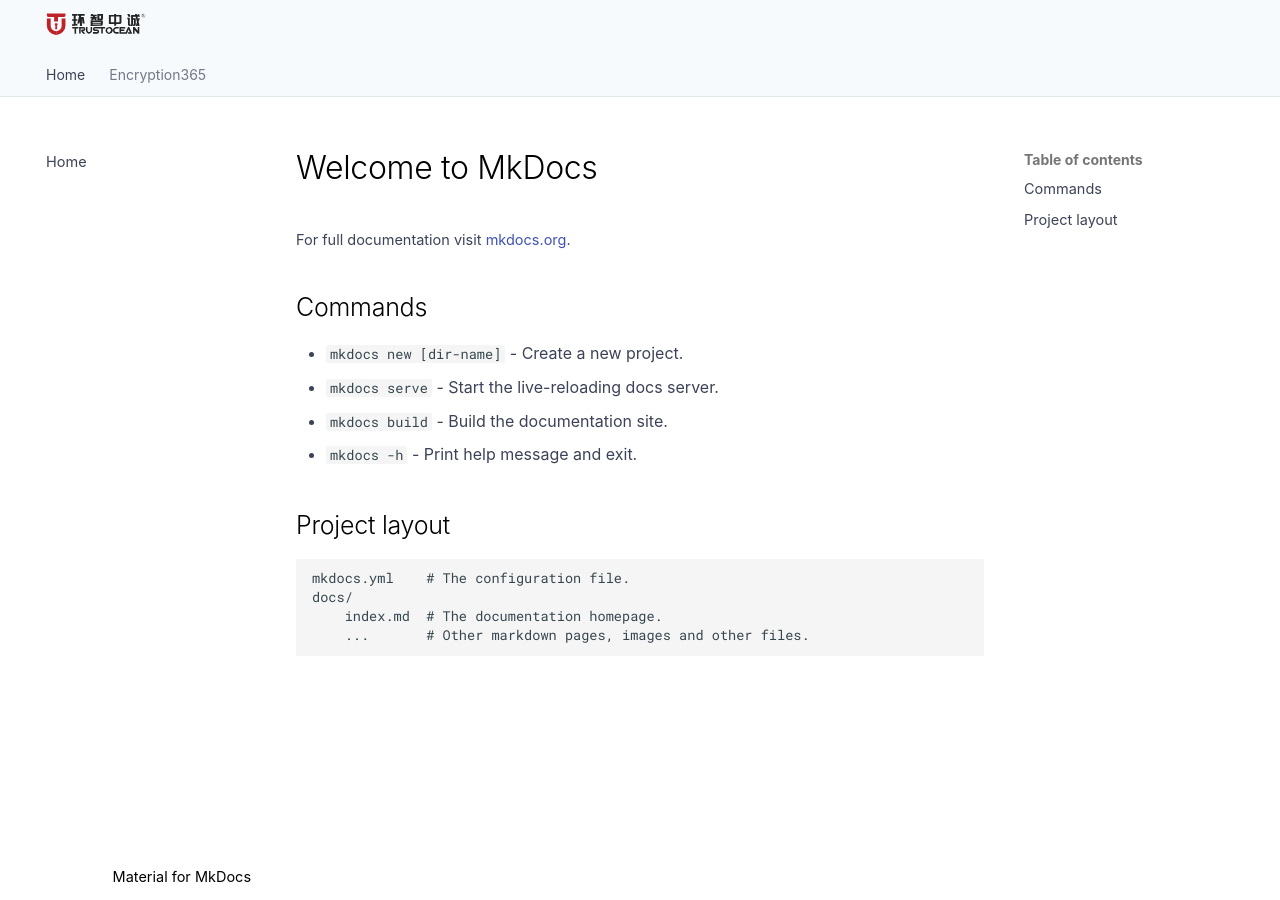
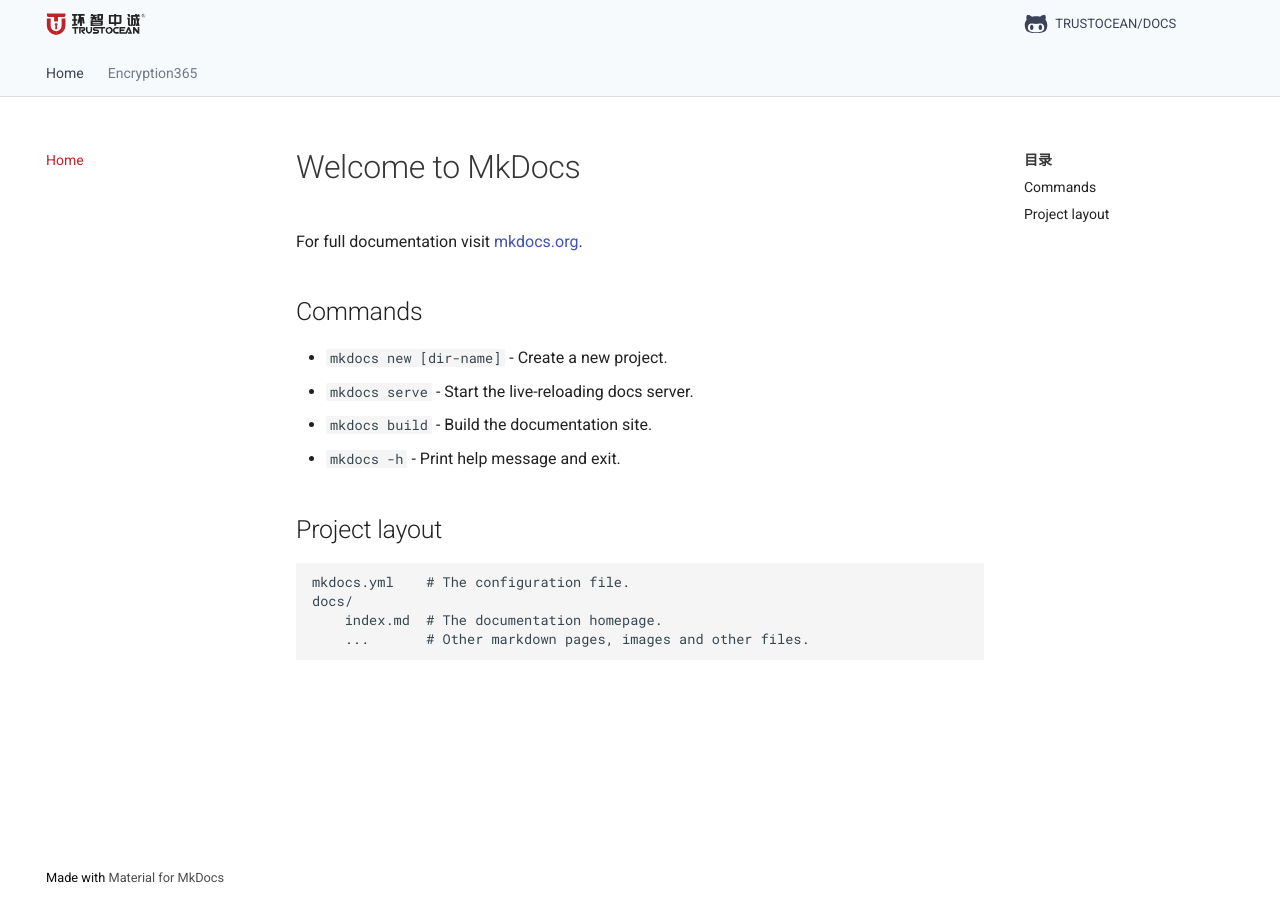
Before and after one commit to trustoceanltd/docs, an MkDocs documentation site: the page built from docs/index.md, in a window 1280 px wide. Built offline with MkDocs 1.6.1 and Material for MkDocs 9.7.7, drawn with Linux system fonts in a browser that asks for light colours.

Commit message:
优化样式

```diff
--- a/docs/stylesheets/extra.css
+++ b/docs/stylesheets/extra.css
@@ -1,36 +1,66 @@
-body,p,div,span,a,table,tb{
-    line-height: 1.5;
-    font-size: 14.5px;
-    font-family: -apple-system,BlinkMacSystemFont,"Segoe UI",Roboto,Oxygen-Sans,Ubuntu,Cantarell,"Helvetica Neue",sans-serif;
-    font-weight: normal;
-    color: #3c4257;
+:root>* {
+    --md-primary-fg-color:        #f7fafc;
+    --md-primary-bg-color:        #3c4257;
+    --md-primary-fg-color--light: #ECB7B7;
+    --md-primary-fg-color--dark:  #90030C;
+    --md-footer-bg-color: #ffffff !important;
+    --md-footer-fg-color: #000;
+    --md-footer-bg-color--dark: rgb(255 255 255);
+    --md-default-fg-color--light: rgb(0 0 0 / 79%);
+    --md-footer-fg-color--lighter: hsl(0deg 0% 5%);
+    --md-footer-fg-color--light: hsl(0deg 0% 0% / 70%);
 }
-.md-header{
-    background-color: #f7fafc;
-    box-shadow: none !important;
-    color: #3c4257;
+.md-nav__link:focus, .md-nav__link:hover,.md-nav__item .md-nav__link--active {
+    color: #be2327 !important;
 }
-.md-footer {
+.md-search__form, .md-search__form:hover, .md-search__form:focus {
     background-color: rgb(255 255 255);
-    color: #3c4257;
+    height: 1.8rem;
+    border-radius: 3px;
+    border: 1px solid #ddd;
 }
-.md-footer-meta {
-    background-color: rgb(255 255 255);
-    color: #333;
+.md-footer__link{
+    opacity: .7;
 }
-.md-footer-copyright, .md-footer-copyright:hover {
-    color: #333333 !important;
+.md-footer__link:focus, .md-footer__link:hover {
+    opacity: 1;
 }
-html .md-footer-meta.md-typeset a, html .md-footer-meta.md-typeset a:hover {
-     color: hsl(0deg 0% 0%);
+.md-tabs{
+    border-bottom: 1px solid #ddd;
 }
-.md-tabs {
-    background-color: #f7fafc;
-    color: #0e0e0e;
-    overflow: auto;
-    width: 100%;
-    border-bottom: 1px solid #e3e8ee;
-}
-h1,h2,h3,h4,h5,h6{
-    color: #000 !important;
-}
+/*body,p,div,span,a,table,tb{*/
+/*    line-height: 1.5;*/
+/*    font-size: 14.5px;*/
+/*    font-family: -apple-system,BlinkMacSystemFont,"Segoe UI",Roboto,Oxygen-Sans,Ubuntu,Cantarell,"Helvetica Neue",sans-serif;*/
+/*    font-weight: normal;*/
+/*    color: #3c4257;*/
+/*}*/
+/*.md-header{*/
+/*    background-color: #f7fafc;*/
+/*    box-shadow: none !important;*/
+/*    color: #3c4257;*/
+/*}*/
+/*.md-footer {*/
+/*    background-color: rgb(255 255 255);*/
+/*    color: #3c4257;*/
+/*}*/
+/*.md-footer-meta {*/
+/*    background-color: rgb(255 255 255);*/
+/*    color: #333;*/
+/*}*/
+/*.md-footer-copyright, .md-footer-copyright:hover {*/
+/*    color: #333333 !important;*/
+/*}*/
+/*html .md-footer-meta.md-typeset a, html .md-footer-meta.md-typeset a:hover {*/
+/*     color: hsl(0deg 0% 0%);*/
+/*}*/
+/*.md-tabs {*/
+/*    background-color: #f7fafc;*/
+/*    color: #0e0e0e;*/
+/*    overflow: auto;*/
+/*    width: 100%;*/
+/*    border-bottom: 1px solid #e3e8ee;*/
+/*}*/
+/*h1,h2,h3,h4,h5,h6{*/
+/*    color: #000 !important;*/
+/*}*/
--- a/mkdocs.yml
+++ b/mkdocs.yml
@@ -1,5 +1,12 @@
 site_name: 文档中心
+repo_url: https://github.com/trustoceanltd/docs
+repo_name: TRUSTOCEAN/DOCS
+plugins:
+  - search
 theme:
+  language: zh
+  icon:
+    repo: fontawesome/brands/github-alt
   name: material
   custom_dir: overrides
   features:
--- a/overrides/partials/header.html
+++ b/overrides/partials/header.html
@@ -70,7 +70,7 @@ This file was automatically generated - do not edit
         <label class="md-header__button md-icon" for="__search">
             {% include ".icons/material/magnify.svg" %}
         </label>
-<!--        {% include "partials/search.html" %}-->
+        {% include "partials/search.html" %}
         {% endif %}
         {% if config.repo_url %}
         <div class="md-header__source">
--- /dev/null
+++ b/overrides/partials/search.html
@@ -0,0 +1,39 @@
+{#-
+This file was automatically generated - do not edit
+-#}
+{% import "partials/language.html" as lang with context %}
+<div class="md-search" data-md-component="search" role="dialog">
+    <label class="md-search__overlay" for="__search"></label>
+    <div class="md-search__inner" role="search">
+        <form class="md-search__form" name="search">
+            <input type="text" class="md-search__input" name="query" aria-label="{{ lang.t('search.placeholder') }}" placeholder="{{ lang.t('search.placeholder') }}" autocapitalize="off" autocorrect="off" autocomplete="off" spellcheck="false" data-md-component="search-query" required>
+            <label class="md-search__icon md-icon" for="__search">
+                {% include ".icons/material/magnify.svg" %}
+                {% include ".icons/material/arrow-left.svg" %}
+            </label>
+            <nav class="md-search__options" aria-label="{{ lang.t('search.title') }}">
+                {% if "search.share" in features %}
+                <a href="javascript:void(0)" class="md-search__icon md-icon" aria-label="{{ lang.t('search.share') }}" data-clipboard data-clipboard-text="" data-md-component="search-share" tabindex="-1">
+                    {% include ".icons/material/share-variant.svg" %}
+                </a>
+                {% endif %}
+                <button type="reset" class="md-search__icon md-icon" aria-label="{{ lang.t('search.reset') }}" tabindex="-1">
+                    {% include ".icons/material/close.svg" %}
+                </button>
+            </nav>
+            {% if "search.suggest" in features %}
+            <div class="md-search__suggest" data-md-component="search-suggest"></div>
+            {% endif %}
+        </form>
+        <div class="md-search__output">
+            <div class="md-search__scrollwrap" data-md-scrollfix>
+                <div class="md-search-result" data-md-component="search-result">
+                    <div class="md-search-result__meta">
+                        {{ lang.t("search.result.initializer") }}
+                    </div>
+                    <ol class="md-search-result__list"></ol>
+                </div>
+            </div>
+        </div>
+    </div>
+</div>
```
Also changed, not shown: docs/encryption365/logic.md (+14 -4 lines).
